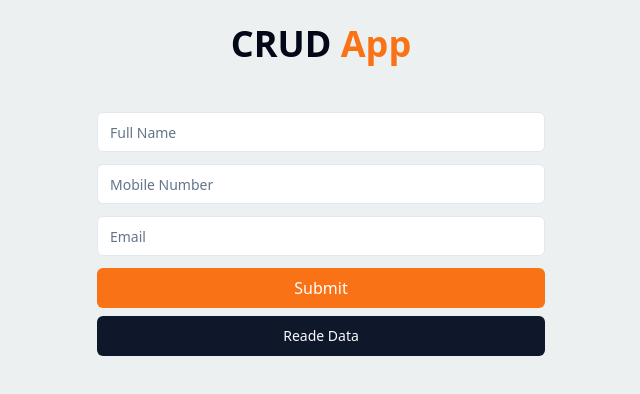
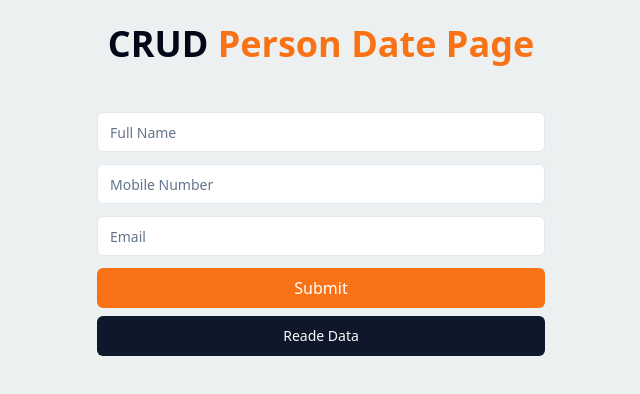
Before and after one commit to Fanticstef/React-CRUD-Form, a React (Vite) app: page /create in a window 1280 px wide. Shown: the top 394 px of the page, without its empty margins (319-959 px from the left). Built offline with nearby package versions, Linux system fonts and the light colour scheme.

Commit message:
update create file

```diff
--- a/src/components/Crud app/Create.jsx
+++ b/src/components/Crud app/Create.jsx
@@ -31,7 +31,7 @@ export default function Create() {
     return (
         <>
             <div className="container mx-auto">
-                <div className="text-center mt-6 font-semibold text-4xl">CRUD <span className='text-orange-500'>App</span> </div>
+                <div className="text-center mt-6 font-semibold text-4xl">CRUD <span className='text-orange-500'>Person Date Page</span> </div>
                 <div className="flex flex-col justify-center items-center">
                     <div className="max-w-md w-full mt-12">
                         <form onSubmit={handleOnSubmit}>
```
